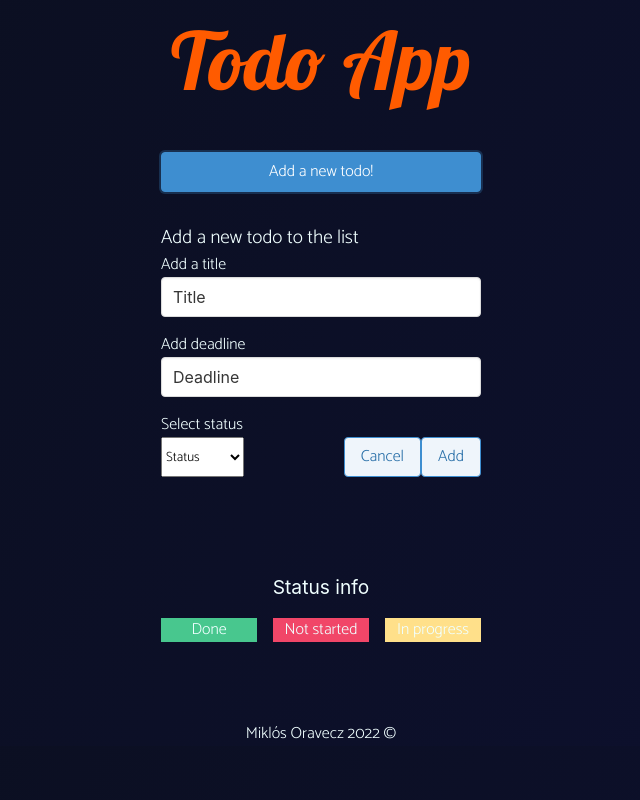
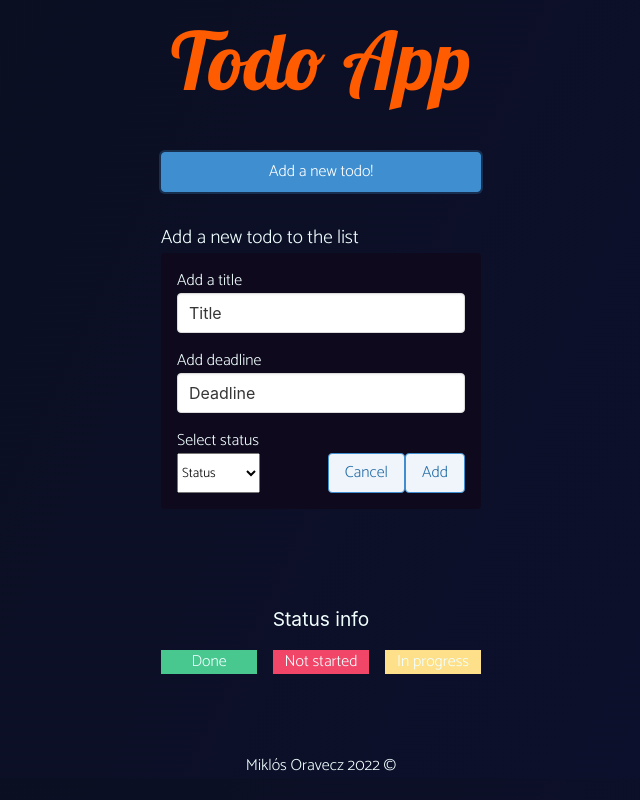
Before and after one commit to miklosoravecz/todoApp, a React (Create React App) app: page / in a window 1280 px wide. Both pictures are taken after a click on the button "Add a new todo!". Shown: the whole page, without its empty margins (319-959 px from the left). Built offline with nearby package versions, Linux system fonts and the light colour scheme.

Commit message:
forms style

```diff
--- a/src/components/Form/Form.css
+++ b/src/components/Form/Form.css
@@ -3,6 +3,9 @@
 	min-width: 320px;
 	max-width: 480px;
 	margin-bottom: 2rem;
+	background-color: var(--form-bg-color);
+	padding: 1rem;
+	border-radius: 4px;
 }
 
 .form-input {
--- a/src/components/FormEdit/FormEdit.css
+++ b/src/components/FormEdit/FormEdit.css
@@ -3,6 +3,8 @@
 	min-width: 320px;
 	max-width: 480px;
 	margin-bottom: 2rem;
+	background-color: var(--form-bg-color);
+	border-radius: 4px;
 }
 
 .form-edit-input {
--- a/src/properties.css
+++ b/src/properties.css
@@ -14,6 +14,7 @@
 	--error: rgb(241, 70, 104);
 	--green: rgb(72, 199, 142);
 	--yellow: rgb(255, 224, 138);
+	--form-bg-color: rgb(15, 9, 29);
 
 	/*fonts*/
 	--title-font: "Lobster", cursive;
```
